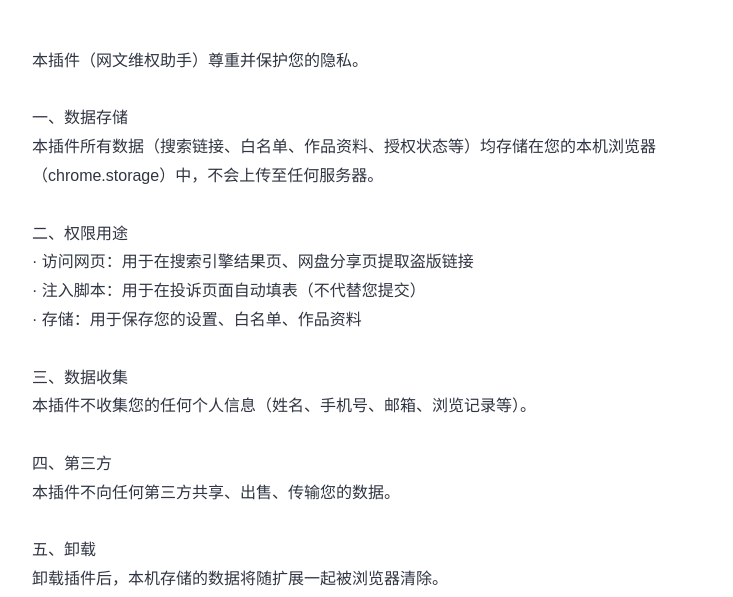
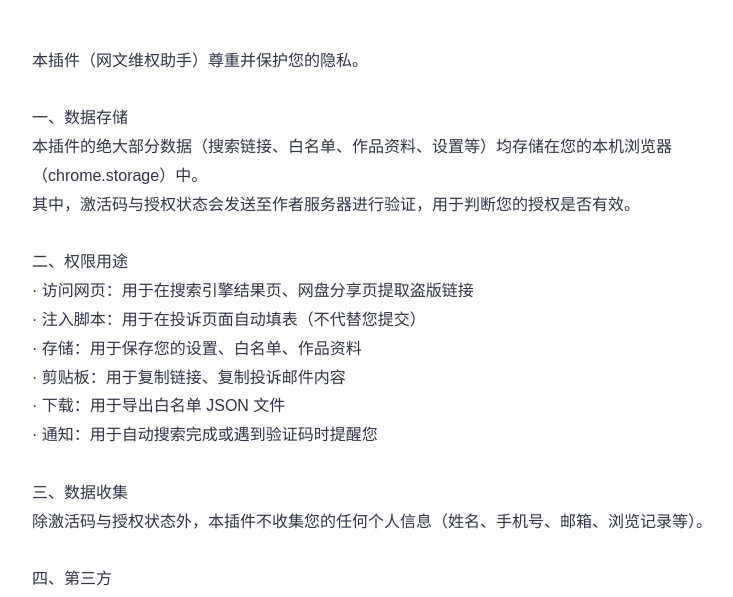
Before and after one commit to emomooi/emomooi, a plain HTML site: page privacy.html in a window 1280 px wide. Shown: the part 200-797 px from the top of the page, without its empty margins (268-1001 px from the left). Drawn offline with Linux system fonts and the light colour scheme.

Commit message:
Update privacy.html

```diff
--- a/privacy.html
+++ b/privacy.html
@@ -15,18 +15,22 @@
 本插件（网文维权助手）尊重并保护您的隐私。
 
 一、数据存储
-本插件所有数据（搜索链接、白名单、作品资料、授权状态等）均存储在您的本机浏览器（chrome.storage）中，不会上传至任何服务器。
+本插件的绝大部分数据（搜索链接、白名单、作品资料、设置等）均存储在您的本机浏览器（chrome.storage）中。
+其中，激活码与授权状态会发送至作者服务器进行验证，用于判断您的授权是否有效。
 
 二、权限用途
 · 访问网页：用于在搜索引擎结果页、网盘分享页提取盗版链接
 · 注入脚本：用于在投诉页面自动填表（不代替您提交）
 · 存储：用于保存您的设置、白名单、作品资料
+· 剪贴板：用于复制链接、复制投诉邮件内容
+· 下载：用于导出白名单 JSON 文件
+· 通知：用于自动搜索完成或遇到验证码时提醒您
 
 三、数据收集
-本插件不收集您的任何个人信息（姓名、手机号、邮箱、浏览记录等）。
+除激活码与授权状态外，本插件不收集您的任何个人信息（姓名、手机号、邮箱、浏览记录等）。
 
 四、第三方
-本插件不向任何第三方共享、出售、传输您的数据。
+本插件不向任何第三方共享、出售、传输您的数据。激活码验证仅用于授权判断，不作他用。
 
 五、卸载
 卸载插件后，本机存储的数据将随扩展一起被浏览器清除。
```
